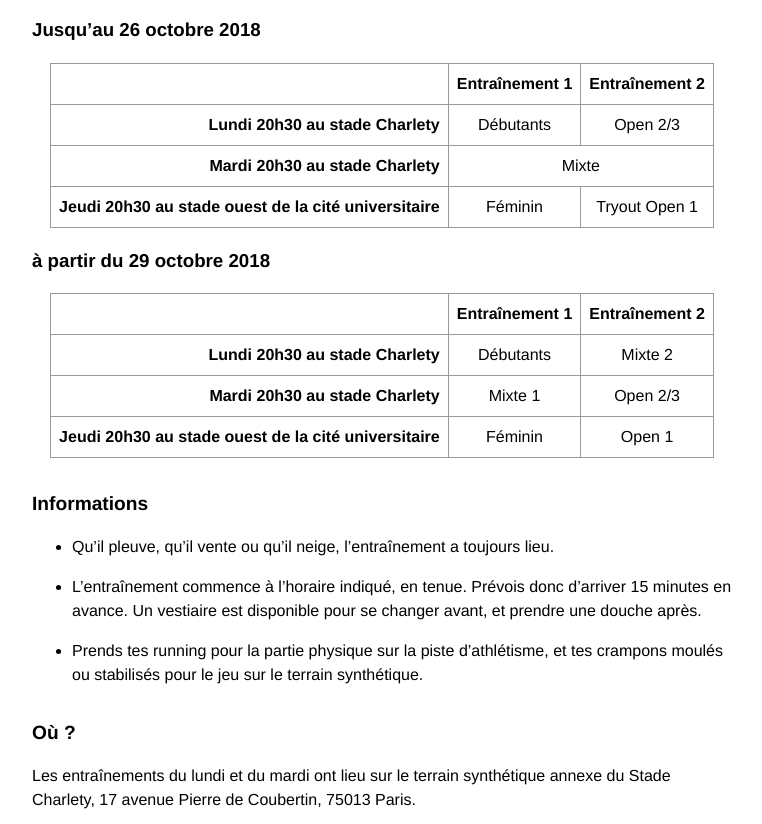
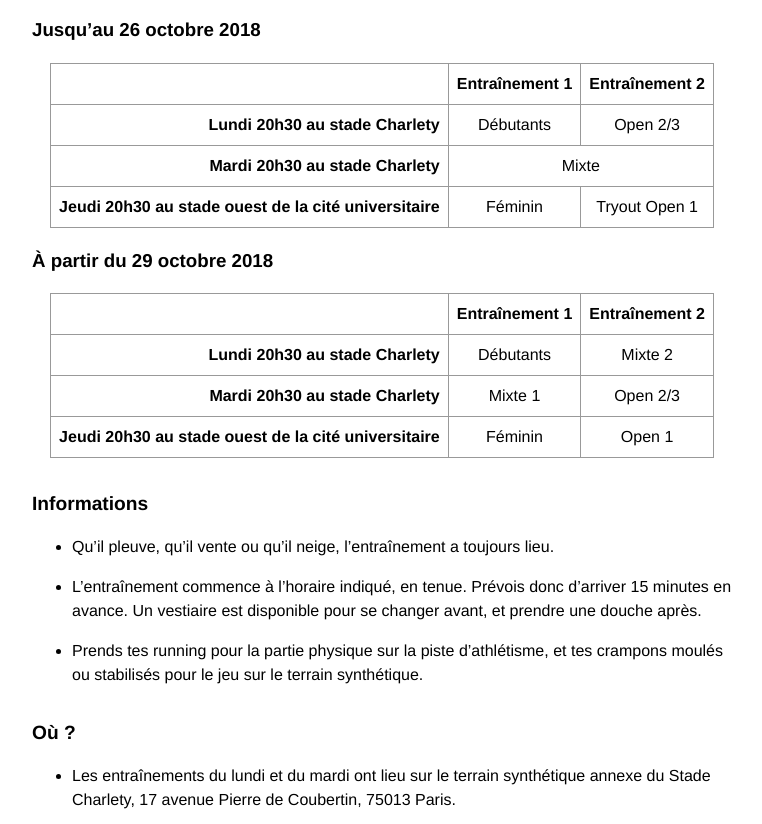
Before and after one commit to ahouhpuc/ahouhpuc.github.io, a Jekyll site: the page built from entraînements.markdown, in a window 1280 px wide, cut to the strip 841-1665 px from the top of the page. Shown: the whole strip, without its empty margins (258-1020 px from the left). Built offline with Jekyll 4.4.1, drawn with Linux system fonts in a browser that asks for light colours; some of the changed text lies outside the part shown.

Commit message:
maj entrainements/practice + id charlety modifie en class dans le css

```diff
--- a/entraînements.markdown
+++ b/entraînements.markdown
@@ -39,7 +39,7 @@
   </tr>
 </table>
 
-### à partir du 29 octobre 2018
+### À partir du 29 octobre 2018
 
 <table>
   <tr>
@@ -72,18 +72,15 @@
 
 ## Où&nbsp;?
 
-<p itemscope itemtype="http://schema.org/StadiumOrArena">Les entraînements du lundi et du mardi ont lieu sur le terrain synthétique annexe du <span itemprop="name">Stade Charlety</span>, <span itemprop="address" itemscope itemtype="http://schema.org/PostalAddress"><span itemprop="streetAddress">17 avenue Pierre de Coubertin</span>, <span itemprop="postalCode">75013</span> <span itemprop="addressLocality">Paris</span></span>. </p>
+* Les entraînements du lundi et du mardi ont lieu sur le terrain synthétique annexe du Stade Charlety, 17 avenue Pierre de Coubertin, 75013 Paris.
 
+<iframe class="charlety" src="https://www.google.com/maps/embed?pb=!1m14!1m8!1m3!1d2627.0851737938037!2d2.34429935!3d48.818436299999995!3m2!1i1024!2i768!4f13.1!3m3!1m2!1s0x47e6719e53149097%3A0x1d31aa0c9b73fd5!2s17+Avenue+Pierre+de+Coubertin!5e0!3m2!1sen!2s!4v1395597209687"></iframe>
 
-<iframe id="charlety" src="https://www.google.com/maps/embed?pb=!1m14!1m8!1m3!1d2627.0851737938037!2d2.34429935!3d48.818436299999995!3m2!1i1024!2i768!4f13.1!3m3!1m2!1s0x47e6719e53149097%3A0x1d31aa0c9b73fd5!2s17+Avenue+Pierre+de+Coubertin!5e0!3m2!1sen!2s!4v1395597209687"></iframe>
-
-<p itemscope itemtype="http://schema.org/StadiumOrArena">Les entraînements du
-jeudi ont lieu sur le terrain stade ouest de la cité universitaire. L'accès se
-fait par l'avenue André Rivoire.
+* Les entraînements du jeudi ont lieu sur le terrain stade ouest de la cité universitaire. L'accès se fait par l'avenue André Rivoire.
 </p>
 
 
-<iframe src="https://www.google.com/maps/embed?pb=!1m18!1m12!1m3!1d1313.511257225524!2d2.3299169582910815!3d48.81963186087285!2m3!1f0!2f0!3f0!3m2!1i1024!2i768!4f13.1!3m3!1m2!1s0x47e671a63b6a4c6f%3A0xd5ab8a3826c34384!2sStade+Ouest+CIUP!5e0!3m2!1sfr!2sfr!4v1537263743348" width="600" height="450" frameborder="0" style="border:0" allowfullscreen></iframe>
+<iframe class="charlety" src="https://www.google.com/maps/embed?pb=!1m18!1m12!1m3!1d1313.511257225524!2d2.3299169582910815!3d48.81963186087285!2m3!1f0!2f0!3f0!3m2!1i1024!2i768!4f13.1!3m3!1m2!1s0x47e671a63b6a4c6f%3A0xd5ab8a3826c34384!2sStade+Ouest+CIUP!5e0!3m2!1sfr!2sfr!4v1537263743348"></iframe>
 
 
 <p>Pour venir en transports en commun :</p>
--- a/style.scss
+++ b/style.scss
@@ -256,7 +256,7 @@
   margin: 0 auto;
 }
 
-#charlety {
+.charlety {
   border: none;
   width: 100%;
   height: 400px;
```
Also changed, not shown: practices.markdown (+5 -5 lines).
